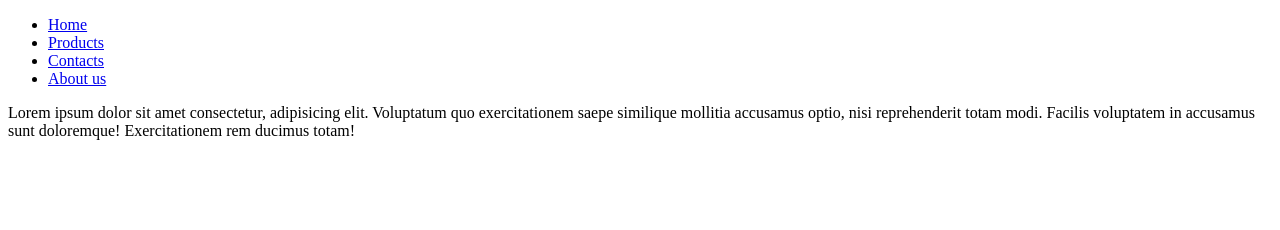
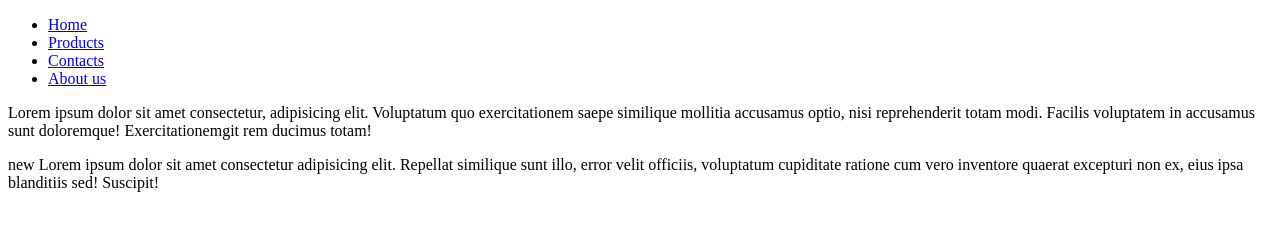
Before and after one commit to IvanVerboloz/newrep, a plain HTML site: page index.html in a window 1280 px wide. Drawn offline with Linux system fonts and the light colour scheme.

Commit message:
add new lorem

```diff
--- a/index.html
+++ b/index.html
@@ -17,7 +17,13 @@
       Lorem ipsum dolor sit amet consectetur, adipisicing elit. Voluptatum quo
       exercitationem saepe similique mollitia accusamus optio, nisi
       reprehenderit totam modi. Facilis voluptatem in accusamus sunt doloremque!
-      Exercitationem rem ducimus totam!
+      Exercitationemgit rem ducimus totam!
+    </p>
+    <p>
+      new Lorem ipsum dolor sit amet consectetur adipisicing elit. Repellat
+      similique sunt illo, error velit officiis, voluptatum cupiditate ratione
+      cum vero inventore quaerat excepturi non ex, eius ipsa blanditiis sed!
+      Suscipit!
     </p>
   </body>
 </html>
```
